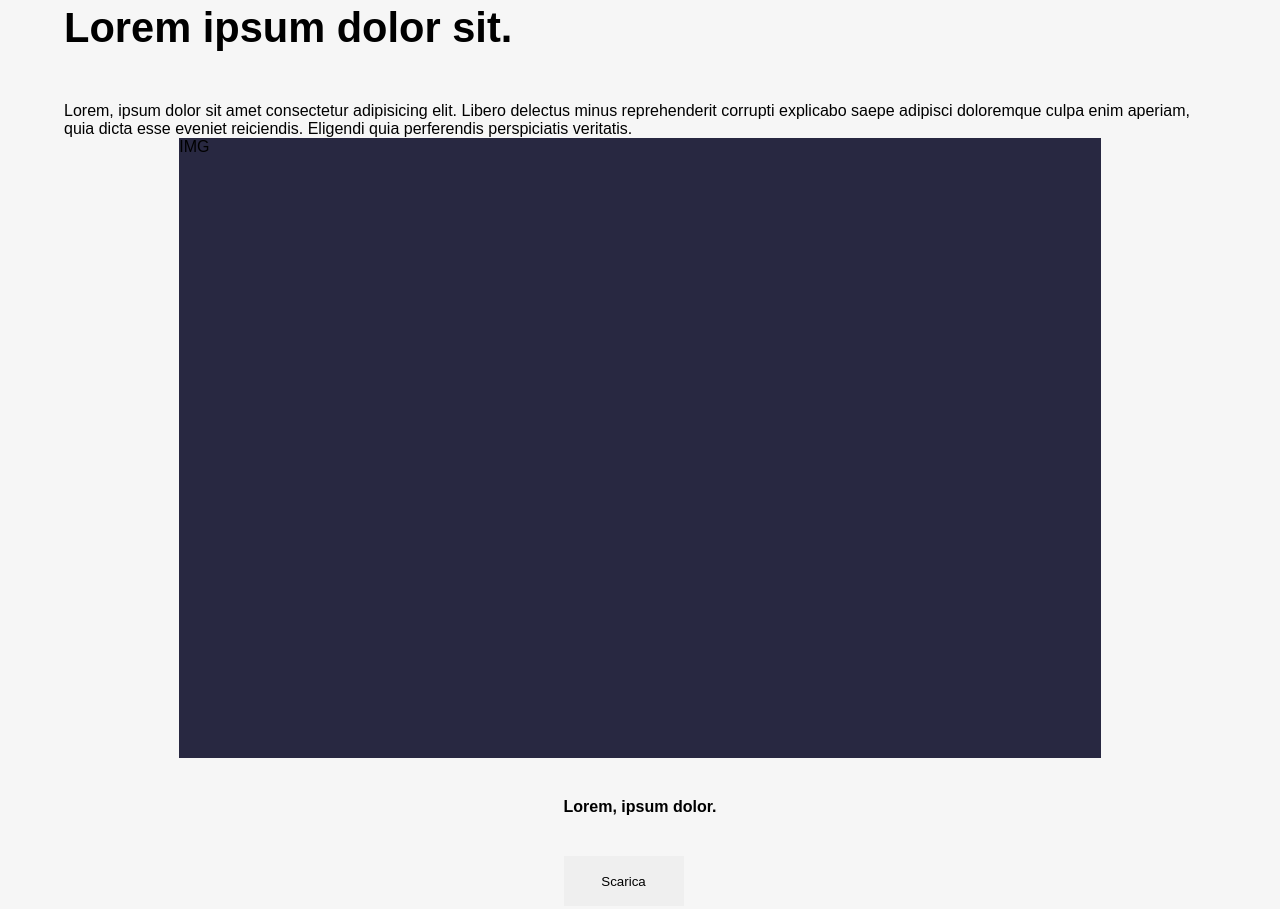
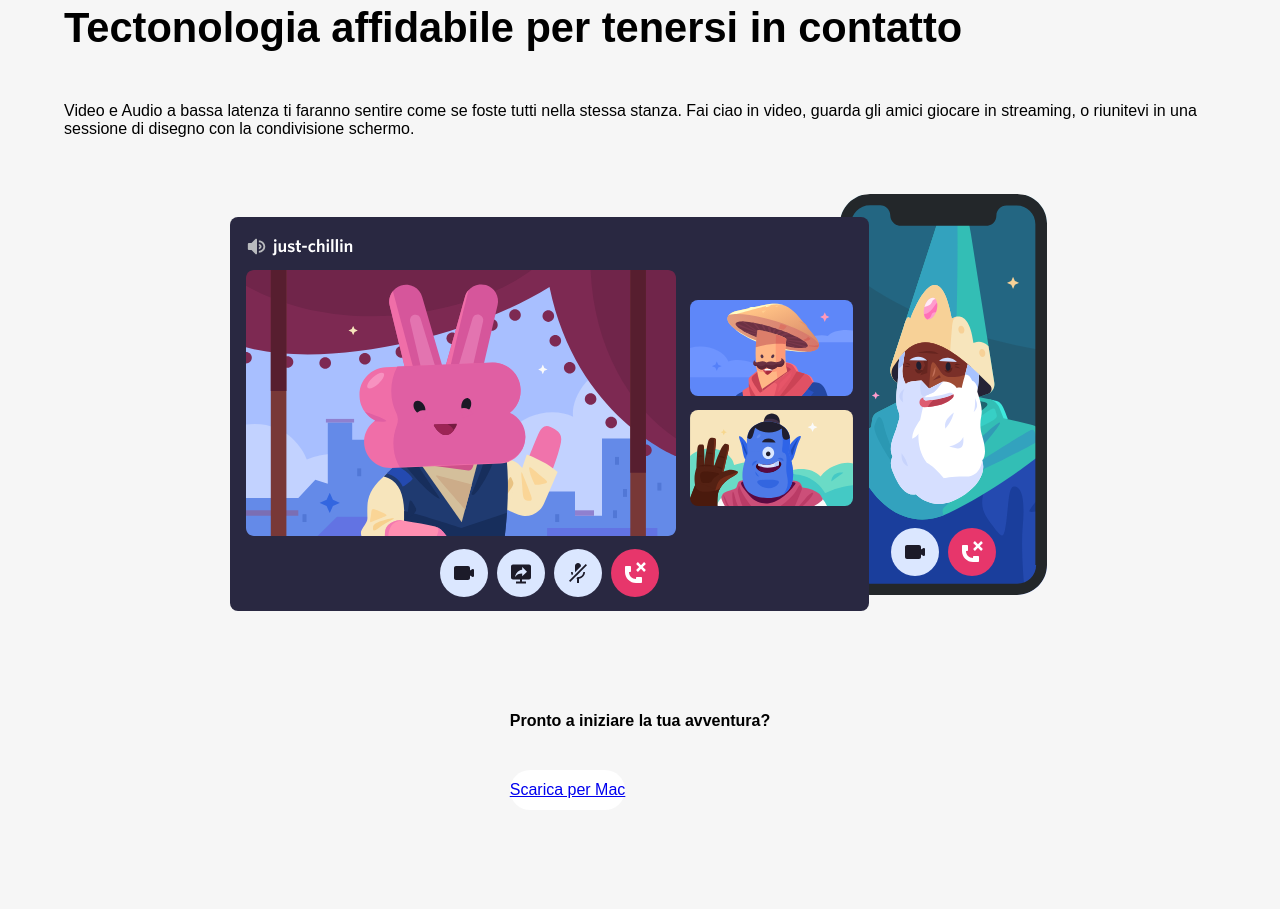
Before and after one commit to LucaFabbozzo/htmlcss-discord, a plain HTML site: page index.html in a window 1280 px wide. Shown: the part 3078-3987 px from the top of the page. Drawn offline with Linux system fonts and the light colour scheme.

Commit message:
[add] section bottom

```diff
--- a/index.html
+++ b/index.html
@@ -83,13 +83,15 @@
       <section class="bg-grey section-bottom">
           <div class="container">
             <div class="box-text">
-              <h2>Lorem ipsum dolor sit.</h2>
-              <p>Lorem, ipsum dolor sit amet consectetur adipisicing elit. Libero delectus minus reprehenderit corrupti explicabo saepe adipisci doloremque culpa enim aperiam, quia dicta esse eveniet reiciendis. Eligendi quia perferendis perspiciatis veritatis.</p>
+              <h2>Tectonologia affidabile per tenersi in contatto</h2>
+              <p>Video e Audio a bassa latenza ti faranno sentire come se foste tutti nella stessa stanza. Fai ciao in video, guarda gli amici giocare in streaming, o riunitevi in una sessione di disegno con la condivisione schermo.</p>
             </div>
-            <div class="image-jumbo">IMG</div>
+            <div class="image-big">
+              <img src="./img/item4-big.svg" alt="Group-calls">
+            </div>
             <div class="cta">
-              <h4>Lorem, ipsum dolor.</h4>
-              <button>Scarica</button>
+              <h4>Pronto a iniziare la tua avventura?</h4>
+              <div class="button"><a href="#">Scarica per Mac</a></div>
             </div>
           </div>
        </section>
```
